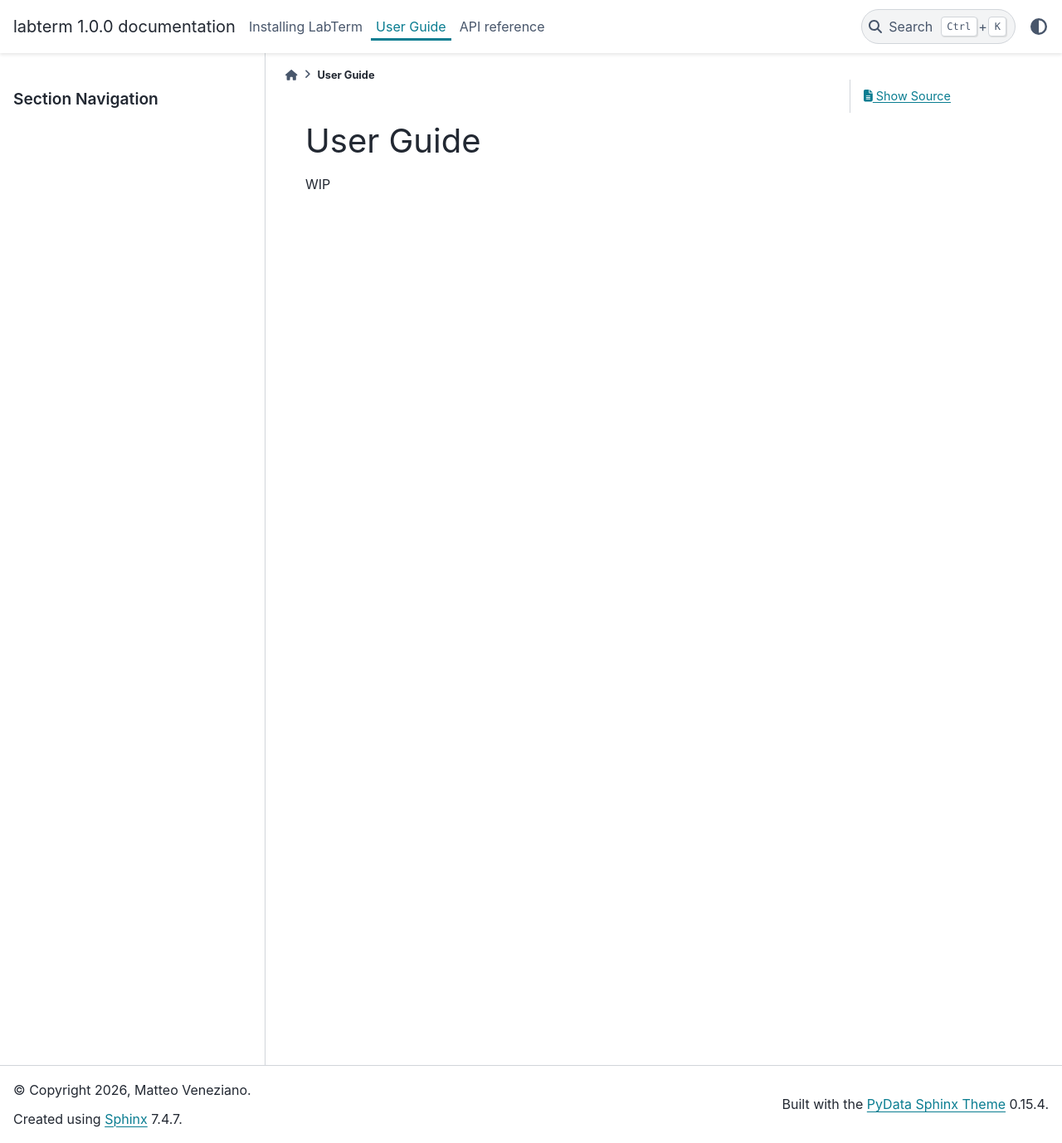
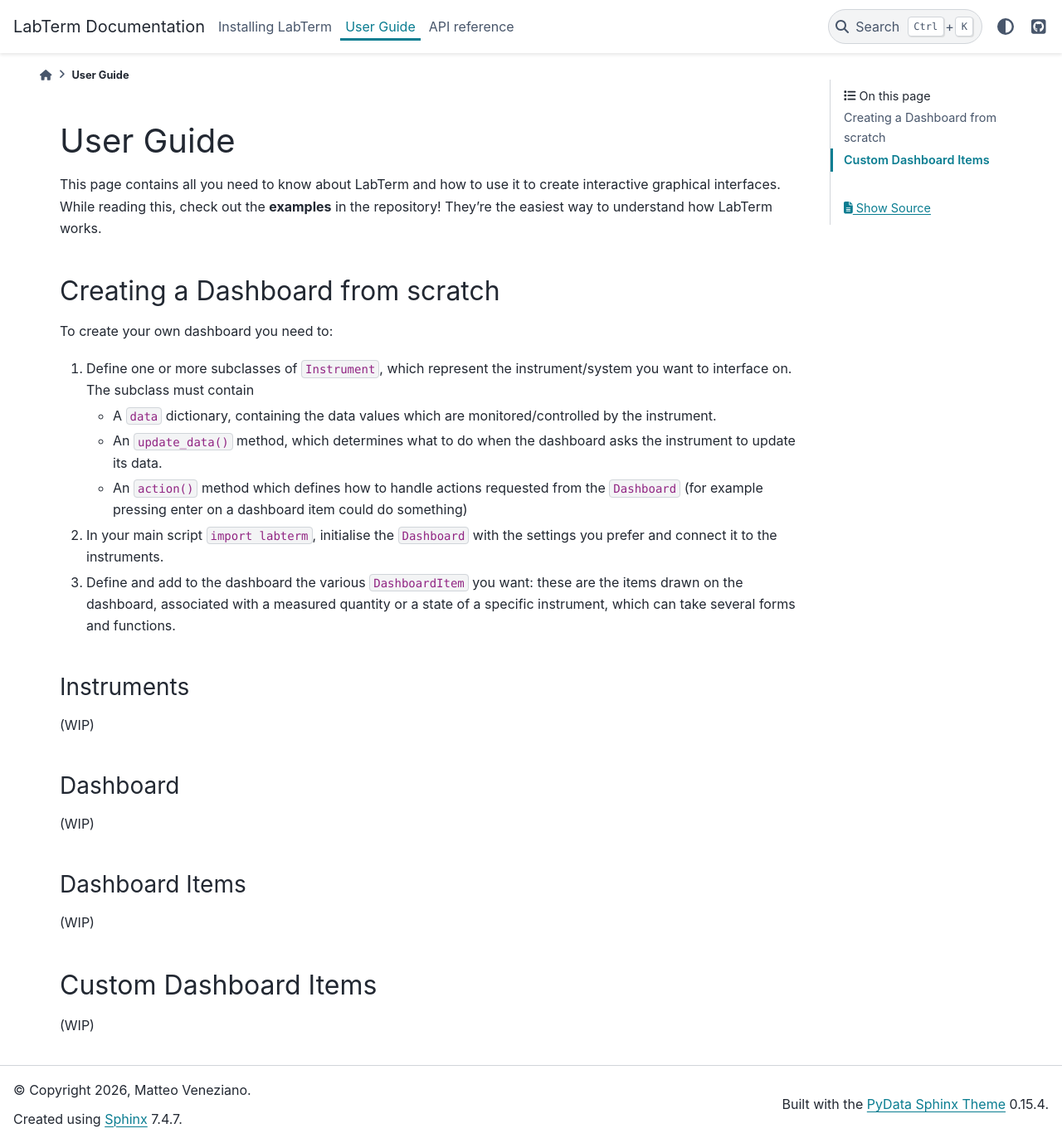
Before and after one commit to mVenez/labterm, a Sphinx documentation site: the page built from docs/source/user_guide.md, in a window 1280 px wide and 1378 px high. Shown: the whole window at 83% size. Built offline with Sphinx 7.4.7 and the PyData theme 0.15.4, drawn with Linux system fonts in a browser that asks for light colours.

Commit message:
docs: switched to md, added first text

```diff
--- a/docs/source/conf.py
+++ b/docs/source/conf.py
@@ -47,13 +47,21 @@ autosummary_generate = True
 
 html_theme = "pydata_sphinx_theme"
 html_static_path = ['_static']
+html_title = 'LabTerm Documentation'
 
 html_theme_options = {
     "navigation_with_keys": True,
     # "top_of_page_button": "edit",
     "sidebar_includehidden": True,
     "external_links": [],
-    "icon_links_label": "Icon Links",
+    "icon_links": [
+        {
+            "name": "GitHub",
+            "url": "https://github.com/mVenez/labterm",
+            "icon": "fa-brands fa-square-github",
+            "type": "fontawesome",
+        },
+    ],
     "show_prev_next": False,
     "search_bar_text": "Search the docs ...",
     "navigation_with_keys": False,
@@ -64,7 +72,13 @@ html_theme_options = {
     "navbar_align": "left",
     "header_links_before_dropdown": 5,
     "header_dropdown_text": "More",
+    "pygments_light_style": "tango",
+    "pygments_dark_style": "monokai",
 }
-# pygments_style = "friendly"
-# pygments_dark_style = "monokai"
+
+html_sidebars = {   # removes the left sidebar on these pages
+    "user_guide": [],
+    "install" : []
+}
+
 highlight_language = "python"
--- a/docs/source/install.rst
+++ /dev/null
@@ -1,6 +0,0 @@
-=======================
-Installing LabTerm
-=======================
-WIP
-
-Clone the repository anywhere in your computer by running ``git clone https://github.com/mVenez/labterm.git``, then navigate to the repository root directory and install it by running ``python -m pip install .``.
--- /dev/null
+++ b/docs/source/user_guide.md
@@ -0,0 +1,23 @@
+# User Guide
+
+This page contains all you need to know about LabTerm and how to use it to create interactive graphical interfaces.
+While reading this, check out the **examples** in the repository! They're the easiest way to understand how LabTerm works.
+
+## Creating a Dashboard from scratch
+To create your own dashboard you need to:
+1. Define one or more subclasses of `Instrument`, which represent the instrument/system you want to interface on. The subclass must contain
+    - A `data` dictionary, containing the data values which are monitored/controlled by the instrument.
+    - An `update_data()` method, which determines what to do when the dashboard asks the instrument to update its data.
+    - An `action()` method which defines how to handle actions requested from the `Dashboard` (for example pressing enter on a dashboard item could do something)
+2. In your main script `import labterm`, initialise the `Dashboard` with the settings you prefer and connect it to the instruments.
+3. Define and add to the dashboard the various `DashboardItem` you want: these are the items drawn on the dashboard, associated with a measured quantity or a state of a specific instrument, which can take several forms and functions.
+
+### Instruments
+(WIP)
+### Dashboard
+(WIP)
+### Dashboard Items
+(WIP)
+
+## Custom Dashboard Items
+(WIP)
--- a/docs/source/user_guide.rst
+++ /dev/null
@@ -1,5 +0,0 @@
-=======================
-User Guide
-=======================
-
-WIP
```
Also changed, not shown: docs/source/API.md (added, +9 -0 lines), docs/source/API.rst (deleted, +0 -9 lines), docs/source/index.md (added, +23 -0 lines), docs/source/index.rst (deleted, +0 -19 lines), docs/source/install.md (added, +6 -0 lines).
